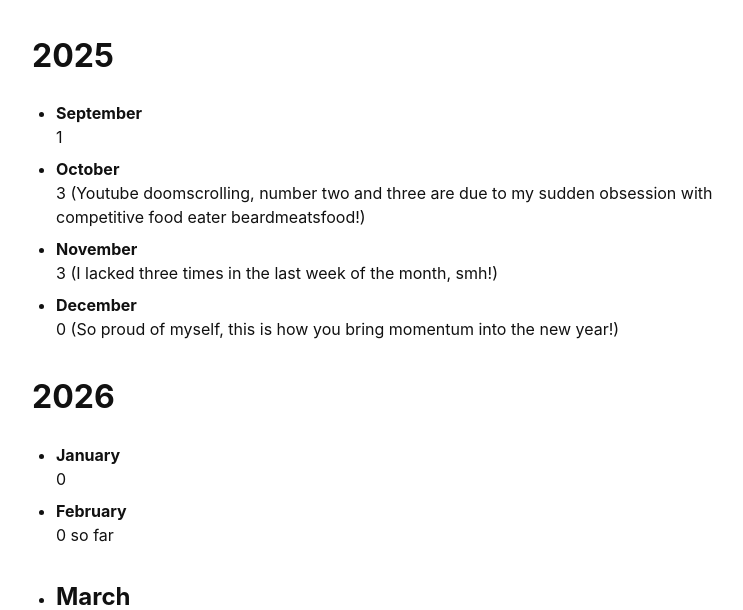
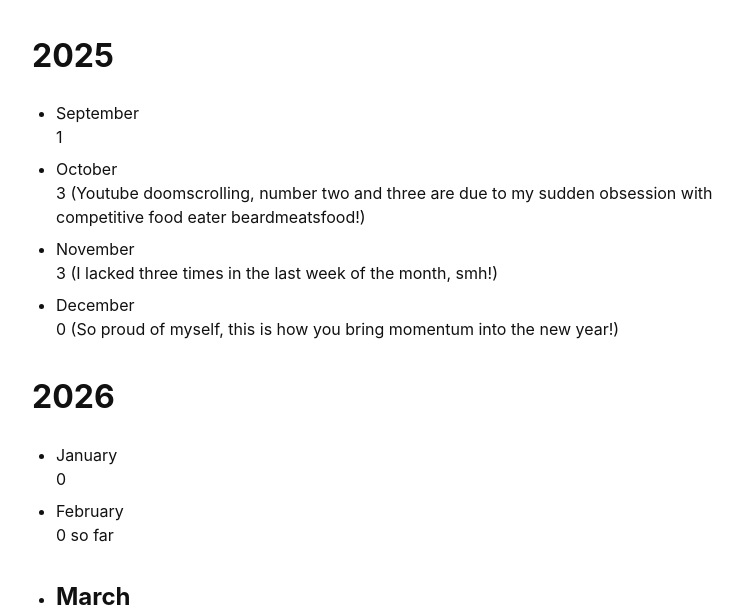
Before and after one commit to kiankyars/kiankyars.github.io, a Jekyll site: the page built from doomscrolling.md, in a window 1280 px wide. Shown: the part 273-883 px from the top of the page, without its empty margins (262-1005 px from the left). Built offline with Jekyll 4.4.1, drawn with Linux system fonts in a browser that asks for light colours.

Commit message:
fix formatting in ds

```diff
--- a/doomscrolling.md
+++ b/doomscrolling.md
@@ -8,38 +8,38 @@ Here I track how many times per month I doomscroll as a heuristic for my life we
 
 # 2025
 
-- **September**
+- September
   1
-- **October**
+- October
   3 (Youtube doomscrolling, number two and three are due to my sudden obsession with competitive food eater beardmeatsfood!)
-- **November**
+- November
   3 (I lacked three times in the last week of the month, smh!)
-- **December**
+- December
   0 (So proud of myself, this is how you bring momentum into the new year!)
 
 # 2026
 
-- **January**
+- January
   0
-- **February**
+- February
   0 so far
-- **March**
+- March
   -
-- **April**
+- April
   -
-- **May**
+- May
   -
-- **June**
+- June
   -
-- **July**
+- July
   -
-- **August**
+- August
   -
-- **September**
+- September
   -
-- **October**
+- October
   -
-- **November**
+- November
   -
-- **December**
+- December
   -
```
Also changed, not shown: _posts/blog/2026-02-14-questions.md (line endings or trailing spaces).
